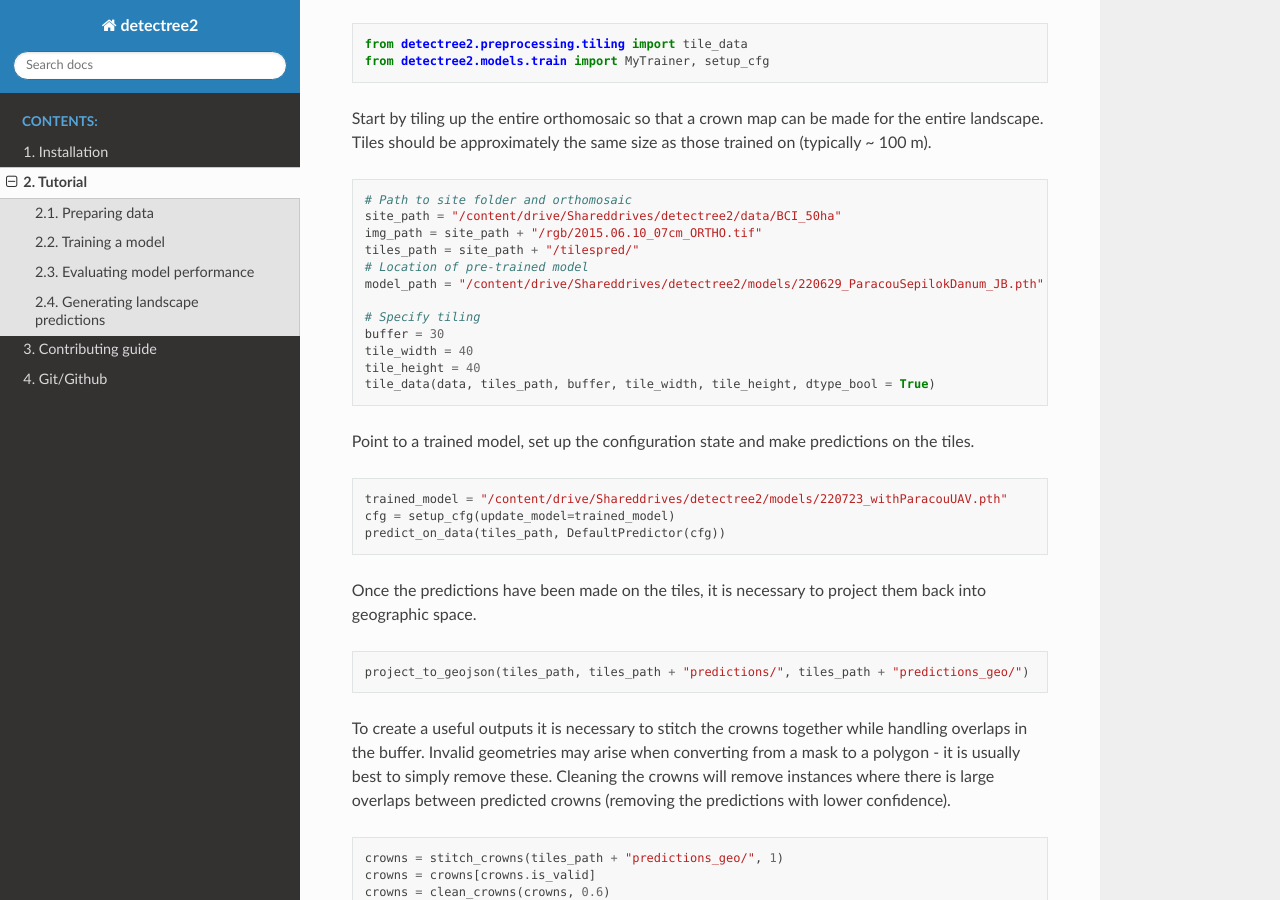
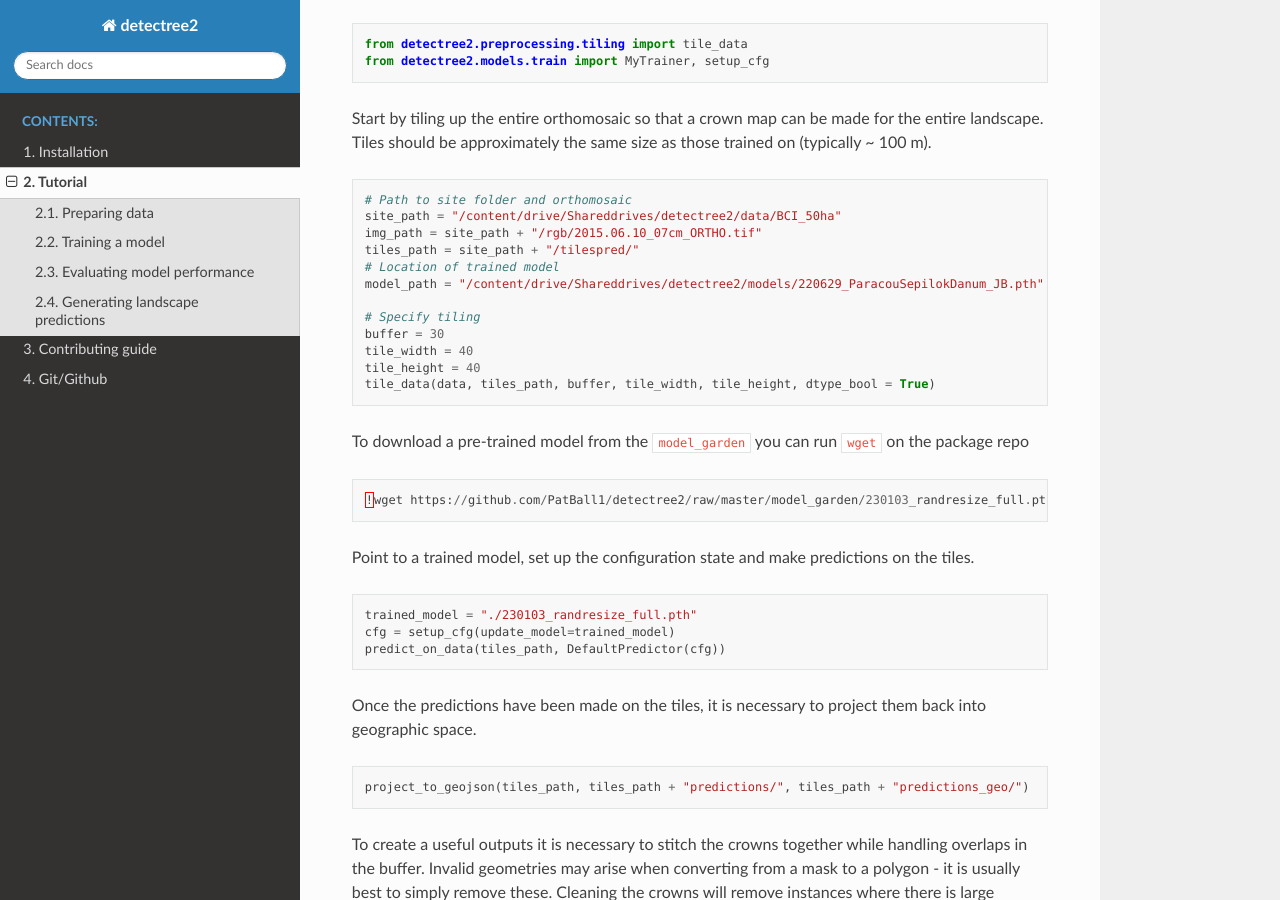
Before and after one commit to PatBall1/detectree2, a Sphinx documentation site: the page built from docs/source/tutorial.rst, in a window 1280 px wide and 900 px high, scrolled down 3254 px. Built offline with Sphinx 7.4.7 and the Read the Docs theme 2.0.0, drawn with Linux system fonts in a browser that asks for light colours; pages that are not in the unit, such as notebooks, are missing from menus.

Commit message:
tutorial update

```diff
--- a/docs/source/tutorial.rst
+++ b/docs/source/tutorial.rst
@@ -197,12 +197,18 @@ approximately the same size as those trained on (typically ~ 100 m).
    tile_height = 40
    tile_data(data, tiles_path, buffer, tile_width, tile_height, dtype_bool = True)
 
+To download a pre-trained model from the ``model_garden`` you can run ``wget`` on the package repo
+
+.. code-block:: python
+
+   !wget https://github.com/PatBall1/detectree2/raw/master/model_garden/230103_randresize_full.pth
+
 
 Point to a trained model, set up the configuration state and make predictions on the tiles.
 
 .. code-block:: python
 
-   trained_model = "/content/drive/Shareddrives/detectree2/models/220723_withParacouUAV.pth"
+   trained_model = "./230103_randresize_full.pth"
    cfg = setup_cfg(update_model=trained_model)
    predict_on_data(tiles_path, DefaultPredictor(cfg))
 
```
Also changed, not shown: other parts of docs/source/tutorial.rst (+1 -1 lines).
